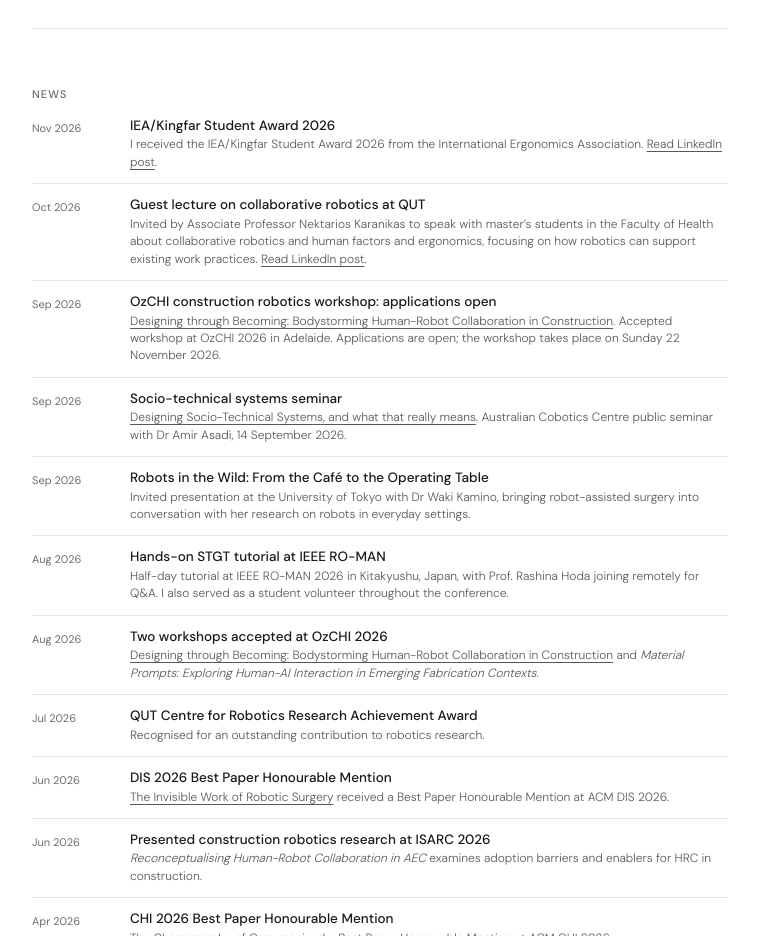
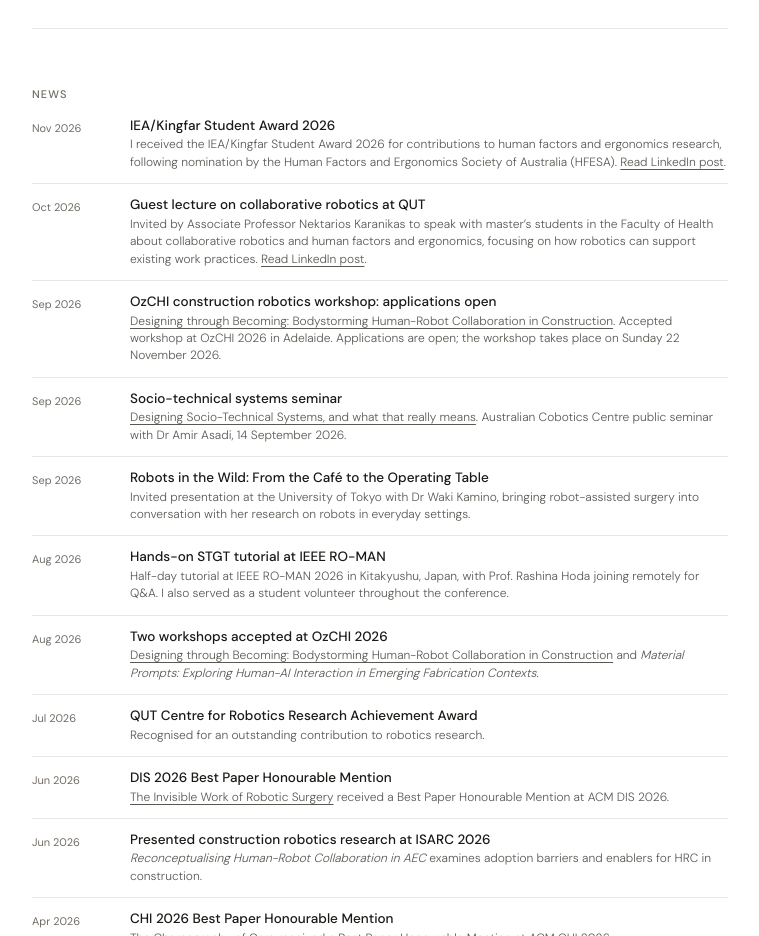
Before and after one commit to jaspervermeulen1/research, a plain HTML site: page index.html in a window 1280 px wide. Shown: the part 1220-2156 px from the top of the page, without its empty margins (260-1019 px from the left). Drawn offline with Linux system fonts and the light colour scheme.

Commit message:
Clarify Kingfar award recognition and HFESA nomination in index.html

```diff
--- a/index.html
+++ b/index.html
@@ -117,7 +117,7 @@
       <section>
         <p class="section-label">News</p>
         <div class="news-list">
-<div class="news-item"><span class="item-year">Nov 2026</span><div class="item-body"><p class="item-title">IEA/Kingfar Student Award 2026</p><p class="item-desc">I received the IEA/Kingfar Student Award 2026 from the International Ergonomics Association. <a href="https://www.linkedin.com/feed/update/urn:li:activity:7525459706123980800/" target="_blank" rel="noopener">Read LinkedIn post</a>.</p></div></div>
+<div class="news-item"><span class="item-year">Nov 2026</span><div class="item-body"><p class="item-title">IEA/Kingfar Student Award 2026</p><p class="item-desc">I received the IEA/Kingfar Student Award 2026 for contributions to human factors and ergonomics research, following nomination by the Human Factors and Ergonomics Society of Australia (HFESA). <a href="https://www.linkedin.com/feed/update/urn:li:activity:7525459706123980800/" target="_blank" rel="noopener">Read LinkedIn post</a>.</p></div></div>
 <div class="news-item"><span class="item-year">Oct 2026</span><div class="item-body"><p class="item-title">Guest lecture on collaborative robotics at QUT</p><p class="item-desc">Invited by Associate Professor Nektarios Karanikas to speak with master’s students in the Faculty of Health about collaborative robotics and human factors and ergonomics, focusing on how robotics can support existing work practices. <a href="https://www.linkedin.com/feed/update/urn:li:activity:7518185954159824897/" target="_blank" rel="noopener">Read LinkedIn post</a>.</p></div></div>
 <div class="news-item"><span class="item-year">Sep 2026</span><div class="item-body"><p class="item-title">OzCHI construction robotics workshop: applications open</p><p class="item-desc"><a href="ozchi-2026/">Designing through Becoming: Bodystorming Human-Robot Collaboration in Construction</a>. Accepted workshop at OzCHI 2026 in Adelaide. Applications are open; the workshop takes place on Sunday 22 November 2026.</p></div></div>
 <div class="news-item"><span class="item-year">Sep 2026</span><div class="item-body"><p class="item-title">Socio-technical systems seminar</p><p class="item-desc"><a href="talks.html">Designing Socio-Technical Systems, and what that really means</a>. Australian Cobotics Centre public seminar with Dr Amir Asadi, 14 September 2026.</p></div></div>
```
